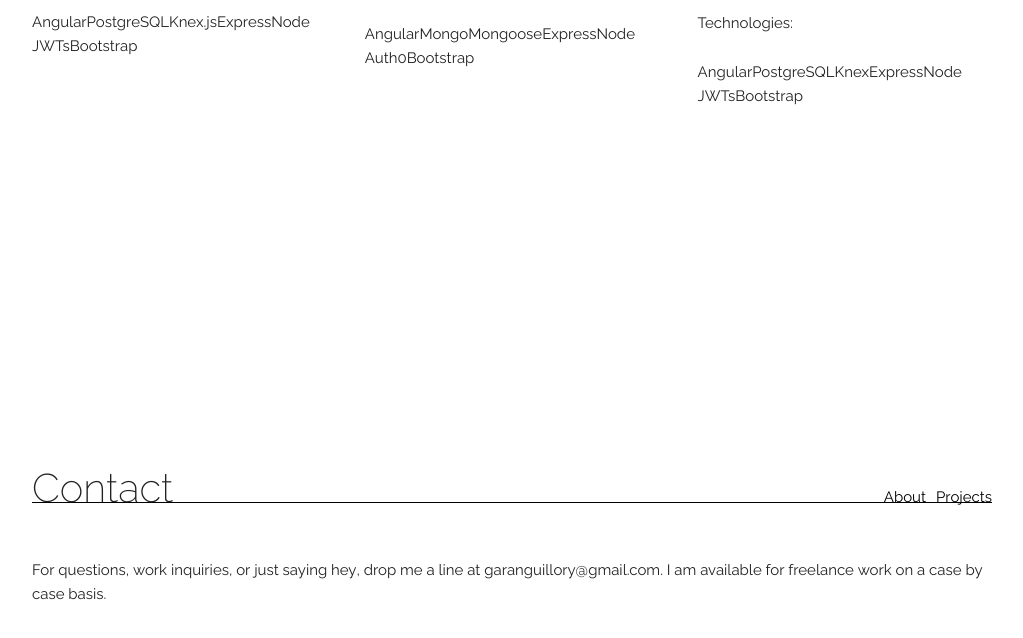
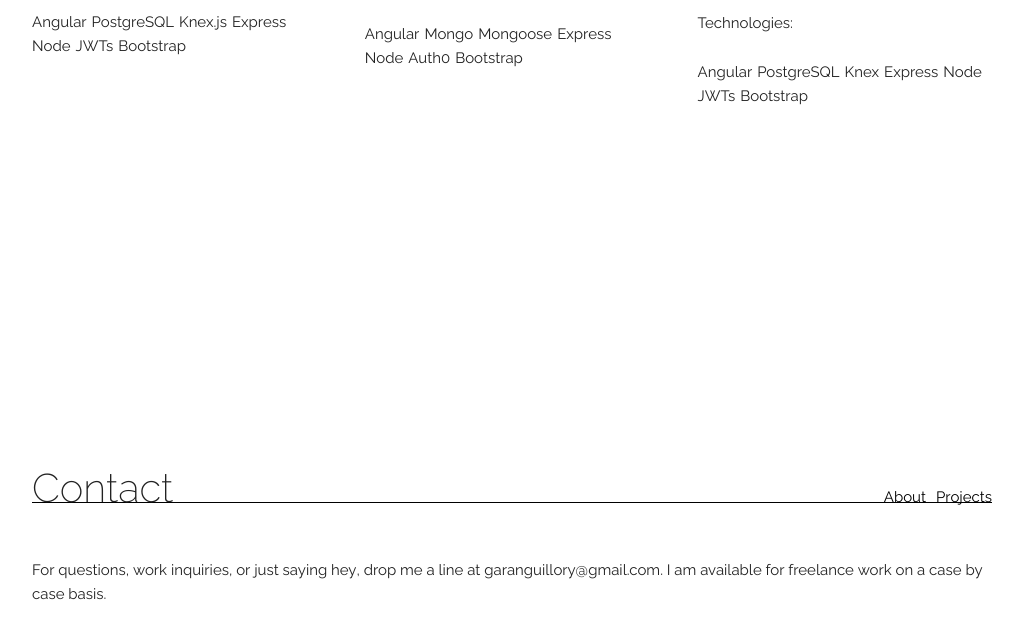
Before and after one commit to garanguillory/personal-site, a website: page src/index.html in a window 1280 px wide. Shown: the part 1166-1804 px from the top of the page, without its empty margins (128-1151 px from the left). Drawn offline with nearby package versions, Linux system fonts and the light colour scheme.

Commit message:
Styling technologies list.

```diff
--- a/src/assets/sass/main.scss
+++ b/src/assets/sass/main.scss
@@ -216,6 +216,7 @@
 		li {
 			display: inline-block;
 			margin-bottom: 0rem;
+			margin-right: 0.5rem;
 		}
 	}
 
```
Also changed, not shown: src/assets/css/main.css.
